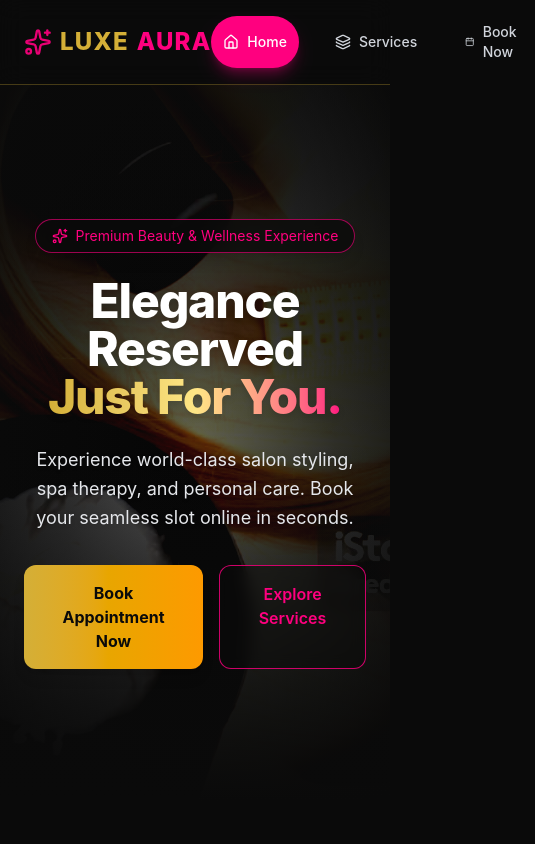
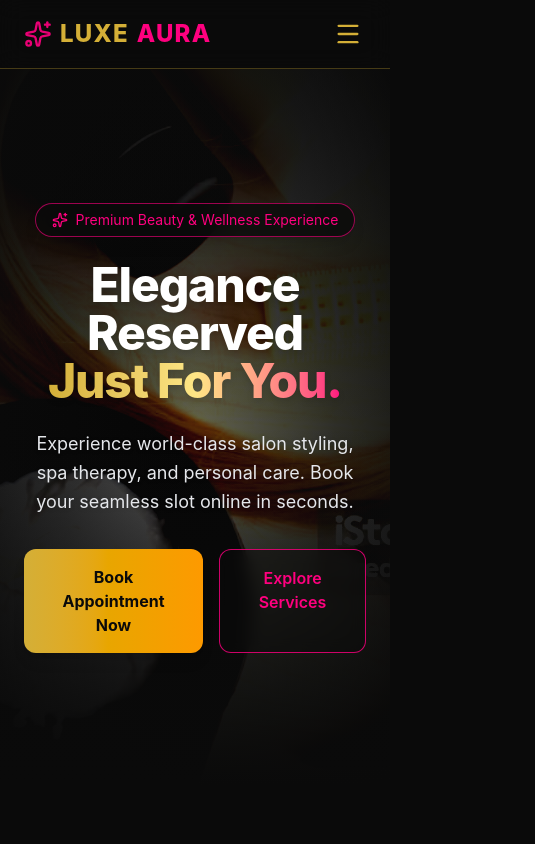
Before and after one commit to Olamide-047/LuxeAura-Appointment, a React (Vite) app in the folder appointment-frontend/: page / in a window 390 px wide. Shown: the top 844 px of the page, 535 px wide, since content can reach past the window. Built offline with nearby package versions, Linux system fonts and the light colour scheme.

Commit message:
final commit

```diff
--- a/appointment-frontend/src/components/Navbar.jsx
+++ b/appointment-frontend/src/components/Navbar.jsx
@@ -1,24 +1,58 @@
+import { useState, useEffect, useRef } from 'react';
 import { Link, useLocation } from 'react-router-dom';
-import { Sparkles, Calendar, Home, Layers } from 'lucide-react';
+import { Sparkles, Calendar, Home, Layers, Menu, X } from 'lucide-react';
 
 export default function Navbar() {
   const location = useLocation();
+  const [isMobileMenuOpen, setIsMobileMenuOpen] = useState(false);
+  const navRef = useRef(null);
 
-  // Removed Admin from the primary client navigation array
   const navLinks = [
     { name: 'Home', path: '/', icon: Home },
     { name: 'Services', path: '/services', icon: Layers },
     { name: 'Book Now', path: '/book', icon: Calendar },
   ];
 
+  const toggleMobileMenu = () => {
+    setIsMobileMenuOpen((prev) => !prev);
+  };
+
+  const closeMobileMenu = () => {
+    setIsMobileMenuOpen(false);
+  };
+
+  // Close menu when clicking outside the navbar
+  useEffect(() => {
+    const handleClickOutside = (event) => {
+      if (navRef.current && !navRef.current.contains(event.target)) {
+        setIsMobileMenuOpen(false);
+      }
+    };
+
+    if (isMobileMenuOpen) {
+      document.addEventListener('mousedown', handleClickOutside);
+    }
+
+    return () => {
+      document.removeEventListener('mousedown', handleClickOutside);
+    };
+  }, [isMobileMenuOpen]);
+
   return (
-    <nav className="bg-brandDark/90 backdrop-blur-md border-b border-brandGold/30 sticky top-0 z-50 px-6 py-4 flex justify-between items-center">
-      <Link to="/" className="flex items-center gap-2 text-2xl font-extrabold text-brandGold tracking-wider">
+    <div ref={navRef} className="sticky top-0 z-50">
+      <nav className="bg-brandDark/90 backdrop-blur-md border-b border-brandGold/30 px-6 py-4 flex justify-between items-center relative z-50">
+        {/* Brand Logo */}
+        <Link
+          to="/"
+          onClick={closeMobileMenu}
+          className="flex items-center gap-2 text-2xl font-extrabold text-brandGold tracking-wider"
+        >
           <Sparkles className="text-brandPink w-7 h-7 animate-pulse" />
           LUXE<span className="text-brandPink">AURA</span>
         </Link>
 
-      <div className="flex gap-6">
+        {/* Desktop Navigation Links */}
+        <div className="hidden md:flex gap-6">
           {navLinks.map((link) => {
             const Icon = link.icon;
             const isActive = location.pathname === link.path;
@@ -38,6 +72,54 @@ export default function Navbar() {
             );
           })}
         </div>
+
+        {/* Hamburger Toggle Button */}
+        <button
+          type="button"
+          onClick={toggleMobileMenu}
+          aria-label="Toggle navigation menu"
+          className="md:hidden text-gray-300 hover:text-brandGold focus:outline-none p-1 transition"
+        >
+          {isMobileMenuOpen ? (
+            <X className="w-7 h-7 text-brandGold" />
+          ) : (
+            <Menu className="w-7 h-7 text-brandGold" />
+          )}
+        </button>
+
+        {/* Mobile Dropdown Menu Drawer */}
+        {isMobileMenuOpen && (
+          <div className="absolute top-full left-0 w-full bg-brandDark/95 border-b border-brandGold/30 backdrop-blur-md md:hidden flex flex-col p-4 space-y-3 shadow-xl z-50">
+            {navLinks.map((link) => {
+              const Icon = link.icon;
+              const isActive = location.pathname === link.path;
+              return (
+                <Link
+                  key={link.name}
+                  to={link.path}
+                  onClick={closeMobileMenu}
+                  className={`flex items-center gap-3 px-4 py-2.5 rounded-lg text-base font-medium transition ${
+                    isActive
+                      ? 'bg-brandPink text-white shadow-md shadow-brandPink/20'
+                      : 'text-gray-300 hover:bg-brandGold/10 hover:text-brandGold'
+                  }`}
+                >
+                  <Icon className="w-5 h-5" />
+                  {link.name}
+                </Link>
+              );
+            })}
+          </div>
+        )}
       </nav>
+
+      {/* Screen Backdrop Overlay */}
+      {isMobileMenuOpen && (
+        <div
+          onClick={closeMobileMenu}
+          className="fixed inset-0 bg-black/40 backdrop-blur-sm z-40 md:hidden"
+        />
+      )}
+    </div>
   );
 }
--- a/appointment-frontend/src/pages/AdminDashboard.jsx
+++ b/appointment-frontend/src/pages/AdminDashboard.jsx
@@ -2,7 +2,7 @@ import { useEffect, useState, useCallback } from 'react';
 import axios from 'axios';
 import { DollarSign, BookOpen, CheckCircle, RefreshCw, Trash2, Loader2 } from 'lucide-react';
 
-const API_BASE = "http://localhost:5000/api/appointments";
+const API_BASE = " https://luxeaura-appointment.onrender.com";
 const BACKGROUND_IMAGE_PATH = "/adminbg.jpg";
 
 export default function AdminDashboard() {
--- a/appointment-frontend/src/pages/BookingPage.jsx
+++ b/appointment-frontend/src/pages/BookingPage.jsx
@@ -5,7 +5,7 @@ import { motion, AnimatePresence } from 'framer-motion';
 import { Calendar, Clock, User, Mail, Phone, CheckCircle2, AlertCircle, Sparkles } from 'lucide-react';
 
 const SLOTS = ["09:00 AM", "10:30 AM", "01:00 PM", "02:30 PM", "04:00 PM", "05:30 PM"];
-const API_BASE = "http://localhost:5000/api/appointments";
+const API_BASE = "https://luxeaura-appointment.onrender.com";
 const BACKGROUND_IMAGE_PATH = "/bookbg.jpg";
 
 const SERVICES = [
```
Lines whose indentation alone changed are shown as unchanged.
